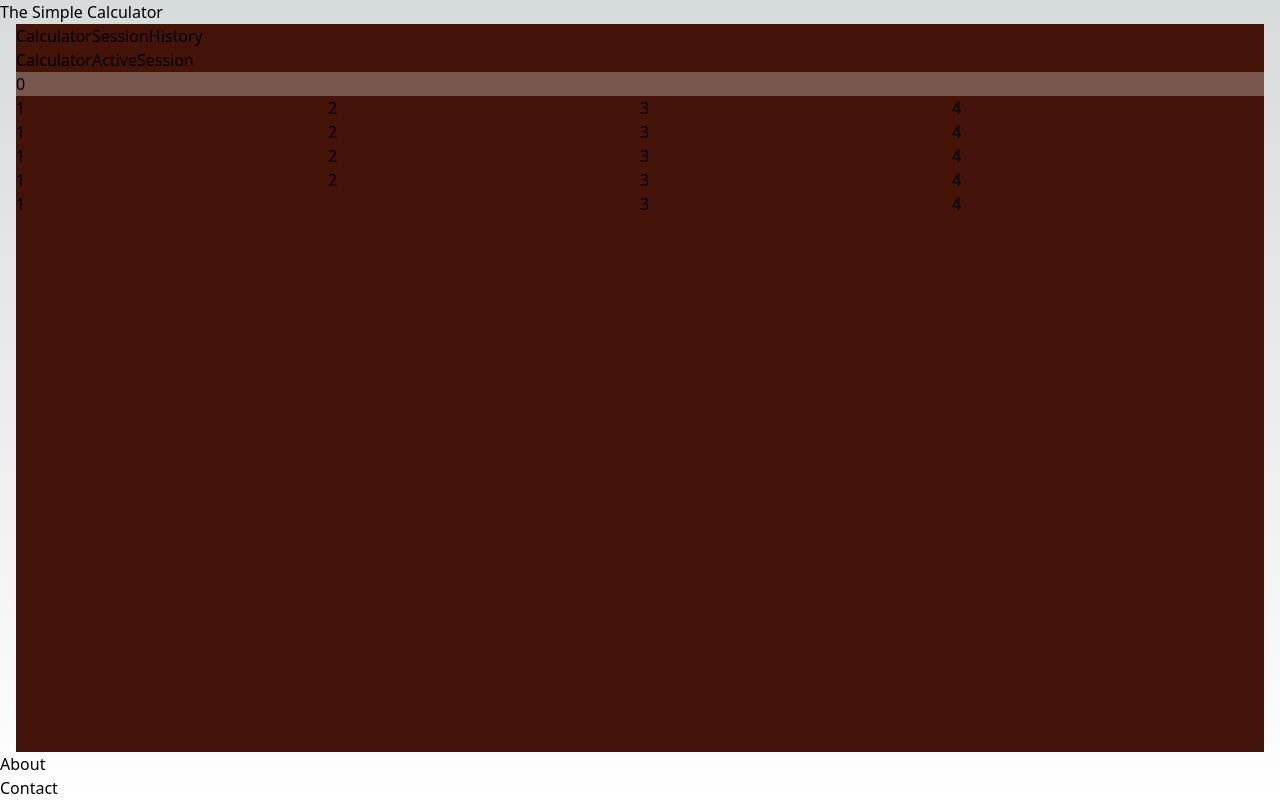
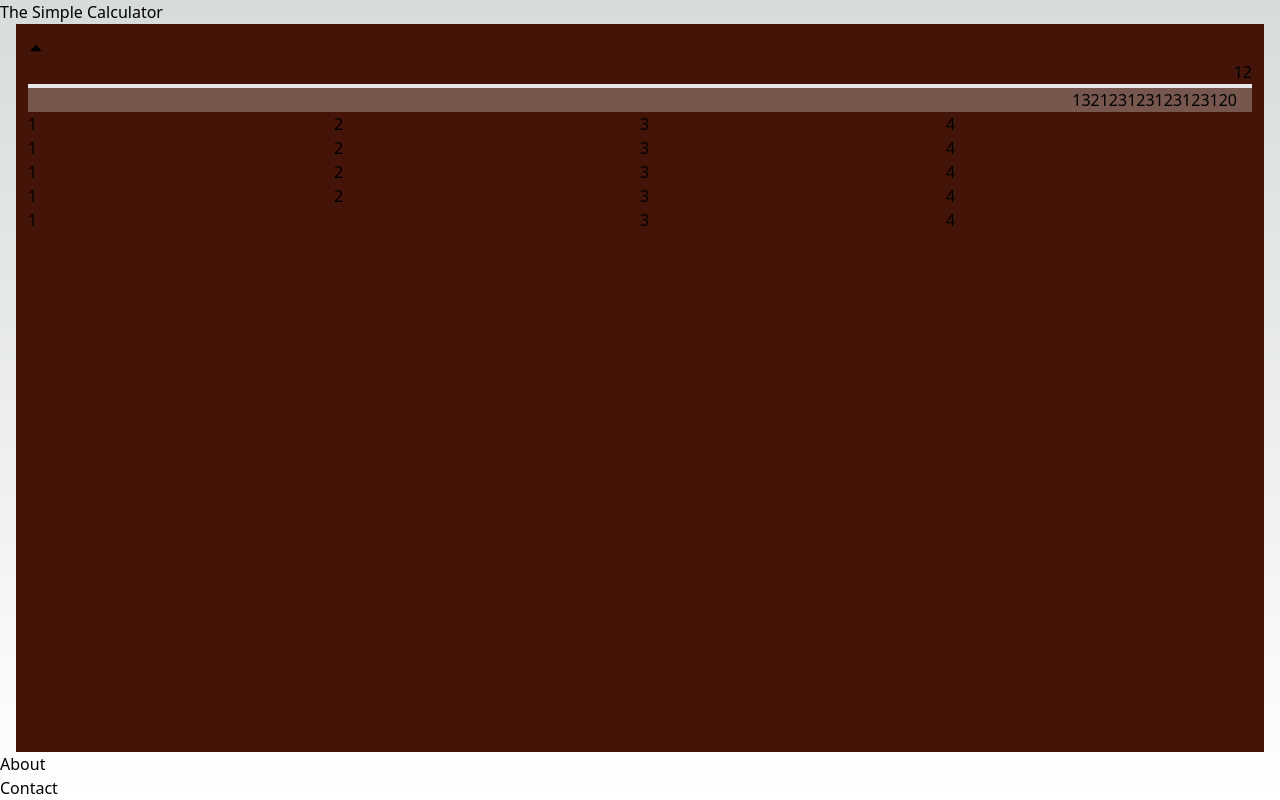
Before and after one commit to rifqimfahmi/the-simple-calculator, a Next.js app: page / in a window 1280 px wide. Built offline with nearby package versions, Linux system fonts and the light colour scheme.

Commit message:
bone done

```diff
--- a/package.json
+++ b/package.json
@@ -9,6 +9,7 @@
     "lint": "next lint"
   },
   "dependencies": {
+    "@ant-design/icons": "^5.0.1",
     "@types/node": "18.15.11",
     "@types/react": "18.0.33",
     "@types/react-dom": "18.0.11",
--- a/src/components/calculator/Calculator.tsx
+++ b/src/components/calculator/Calculator.tsx
@@ -5,12 +5,12 @@ import CalculatorSessionHistory from "./parts/CalculatorSessionHistory";
 
 const Calculator = () => {
   return (
-    <>
+    <div className="p-3">
       <CalculatorSessionHistory />
       <CalculatorActiveSession />
       <CalculatorDisplay />
       <CalculatorKeypad />
-    </>
+    </div>
   );
 };
 
--- a/src/components/calculator/parts/CalculatorActiveSession.tsx
+++ b/src/components/calculator/parts/CalculatorActiveSession.tsx
@@ -1,8 +1,8 @@
 const CalculatorActiveSession = () => {
   return (
-    <>
-      <div>CalculatorActiveSession</div>
-    </>
+    <div className="border-b-4">
+      <p className="text-end">12</p>
+    </div>
   );
 };
 
--- a/src/components/calculator/parts/CalculatorDisplay.tsx
+++ b/src/components/calculator/parts/CalculatorDisplay.tsx
@@ -1,7 +1,7 @@
 const CalculatorDisplay = () => {
   return (
     <div>
-      <input className="w-full" value={0} disabled/>
+      <input className="w-full text-end" type="number" value={132123123123123123} disabled/>
     </div>
   );
 };
--- a/src/components/calculator/parts/CalculatorSessionHistory.tsx
+++ b/src/components/calculator/parts/CalculatorSessionHistory.tsx
@@ -1,8 +1,10 @@
+import { CaretUpFilled } from "@ant-design/icons";
+
 const CalculatorSessionHistory = () => {
   return (
-    <>
-      <div>CalculatorSessionHistory</div>
-    </>
+    <div>
+      <CaretUpFilled />
+    </div>
   );
 };
 
```
Also changed, not shown: 1 other file (tests, documents, lock files or other folders).
